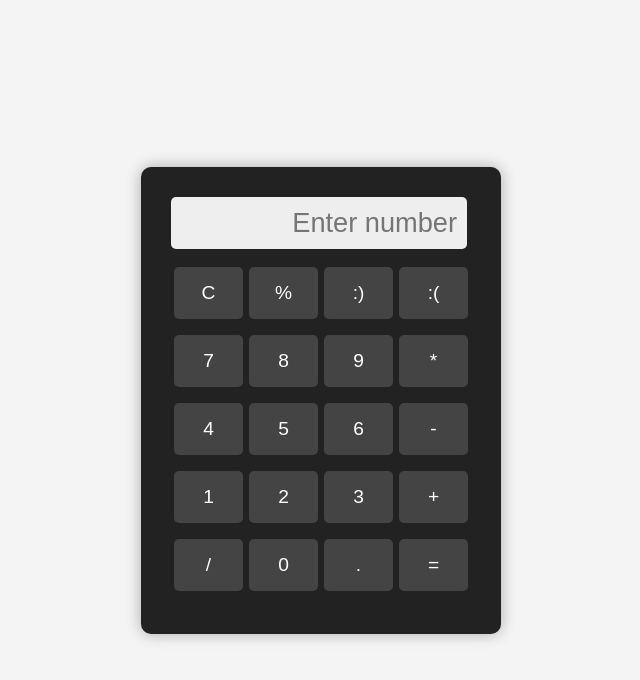
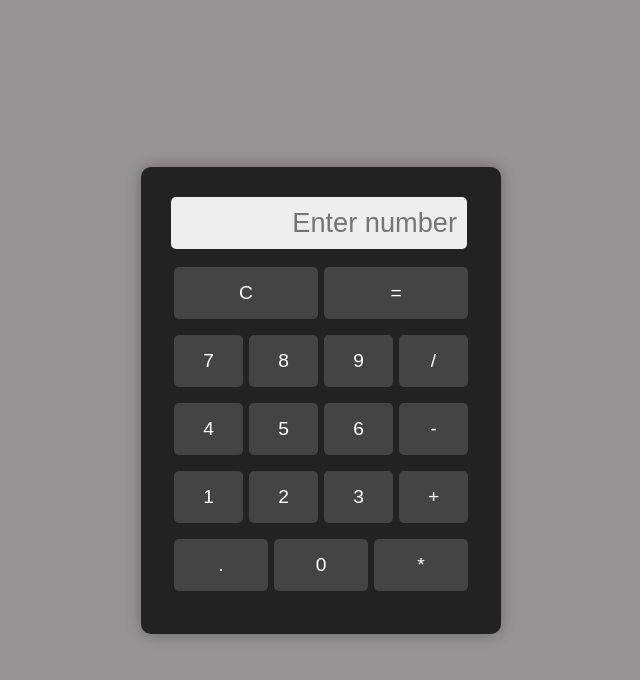
Before and after one commit to JRDadap/calculator-project, a React (Create React App) app: page / in a window 1280 px wide. Shown: the top 680 px of the page, without its empty margins (319-959 px from the left). Built offline with nearby package versions, Linux system fonts and the light colour scheme.

Commit message:
calculator interface with functionality

```diff
--- a/src/App.css
+++ b/src/App.css
@@ -3,7 +3,7 @@
   justify-content: center;
   align-items: center;
   height: 100vh;
-  background-color: #f4f4f4;
+  background-color: #969494;
 }
 
 .calc-wrapper {
@@ -43,7 +43,7 @@ input[type="text"] {
 }
 
 .button:hover {
-  background-color: #666;
+  background-color: #f80404;
 }
 
 .clear {
--- a/src/App.tsx
+++ b/src/App.tsx
@@ -1,5 +1,6 @@
 import React, { useState } from 'react';
 import './App.css';
+import { hover } from '@testing-library/user-event/dist/hover';
 
 
 const App  = () => {
@@ -37,15 +38,15 @@ const App  = () => {
 
     <div className="row">
     <button className="button" onClick={handleClear}>C</button>
-    <button className="button" onClick={() => (handleClick("%"))}>%</button>
-    <button className="button" disabled>:)</button>
-    <button className="button"  disabled>:(</button>
+    <button className="button" onClick={handleEqual }>=</button>
+
+
     </div>
     <div className="row">
     <button className="button" onClick={() => (handleClick("7"))}>7</button>
     <button className="button" onClick={() => (handleClick("8"))}>8</button>
     <button className="button" onClick={() => (handleClick("9"))}>9</button>
-    <button className="button" onClick={() => (handleClick("*"))}>*</button>
+    <button className="button" onClick={() => (handleClick("/"))}>/</button>
     </div>
     <div className="row">
     <button className="button" onClick={() => (handleClick("4"))}>4</button>
@@ -60,10 +61,9 @@ const App  = () => {
     <button className="button" onClick={() => (handleClick("+"))}>+</button>
     </div>
     <div className="row">
-    <button className="button" onClick={() => (handleClick("/"))}>/</button>
+    <button className="button" onClick={() => (handleClick("."))}>.</button>
     <button className="button" onClick={() => (handleClick("0"))}>0</button>
-    <button className="button" onClick={() => (handleClick("."))}>.</button>
-    <button className="button" onClick={handleEqual}>=</button>
+    <button className="button" onClick={() => (handleClick("*"))}>*</button>
     </div>
       </div>
       </div>
```
